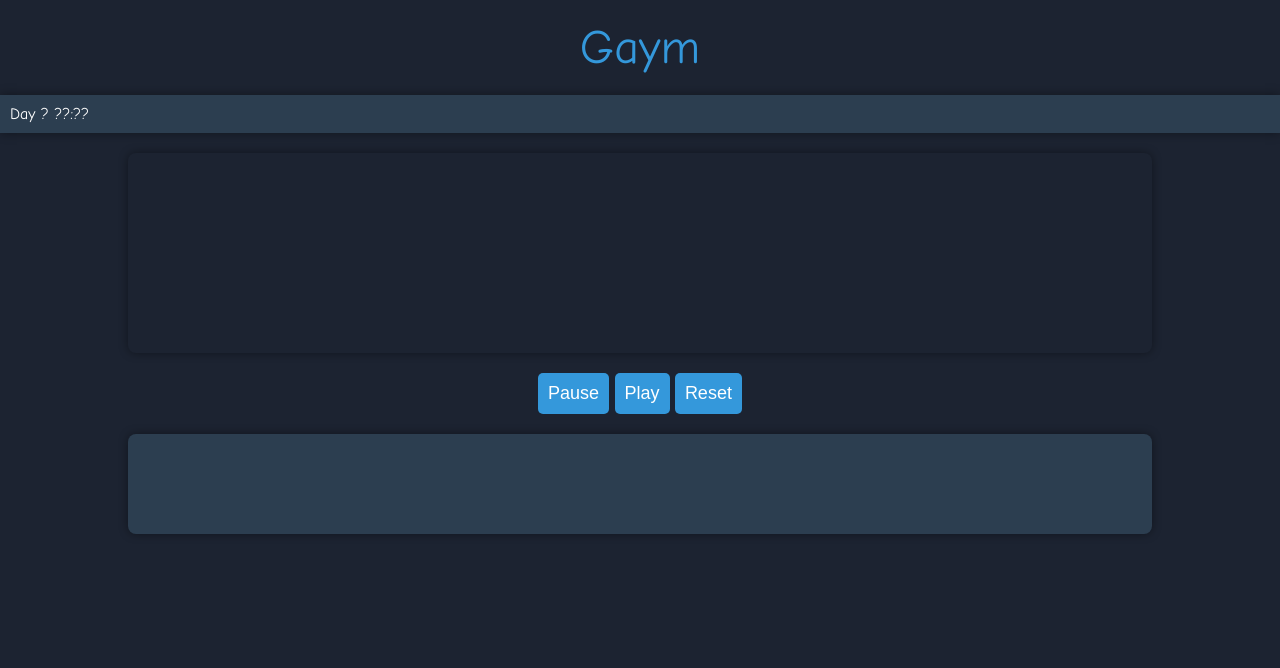
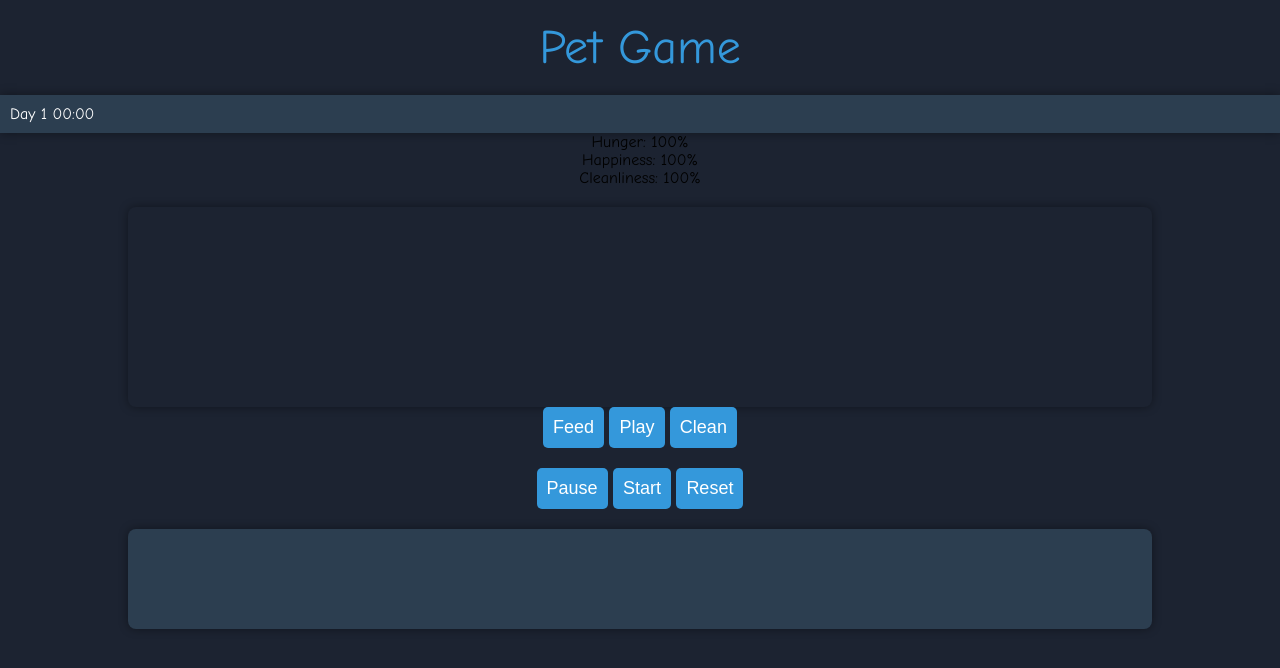
Before and after one commit to mystxcal/dagame, a plain HTML site: page index.html in a window 1280 px wide. Drawn offline with Linux system fonts and the light colour scheme.

Commit message:
Update index.html

```diff
--- a/index.html
+++ b/index.html
@@ -2,25 +2,39 @@
 <html lang="en">
 <head>
   <meta charset="UTF-8">
-  <title>Gaym</title>
+  <title>Pet Game</title>
   <link rel="stylesheet" href="styles.css">
   <meta name="viewport" content="width=device-width, initial-scale=1.0">
 </head>
 <body>
 
-  <div id="game-title">Gaym</div>
+  <div id="game-title">Pet Game</div>
 
   <div id="info-menu">
     <div class="info-item">
-      <span id="clock">Day ? ??:??</span>
+      <span id="clock">Day 1 00:00</span>
     </div>
   </div>
 
-  <div id="main-game"></div>
+  <div id="pet-status">
+    <div>Hunger: <span id="hunger">100</span>%</div>
+    <div>Happiness: <span id="happiness">100</span>%</div>
+    <div>Cleanliness: <span id="cleanliness">100</span>%</div>
+  </div>
+
+  <div id="main-game">
+    <!-- ASCII art will be injected here -->
+  </div>
+
+  <div id="actions">
+    <button id="feedBtn">Feed</button>
+    <button id="playBtn">Play</button>
+    <button id="cleanBtn">Clean</button>
+  </div>
 
   <div id="buttons">
     <button id="pauseBtn">Pause</button>
-    <button id="playBtn">Play</button>
+    <button id="startBtn">Start</button>
     <button id="resetBtn">Reset</button>
   </div>
 
```
